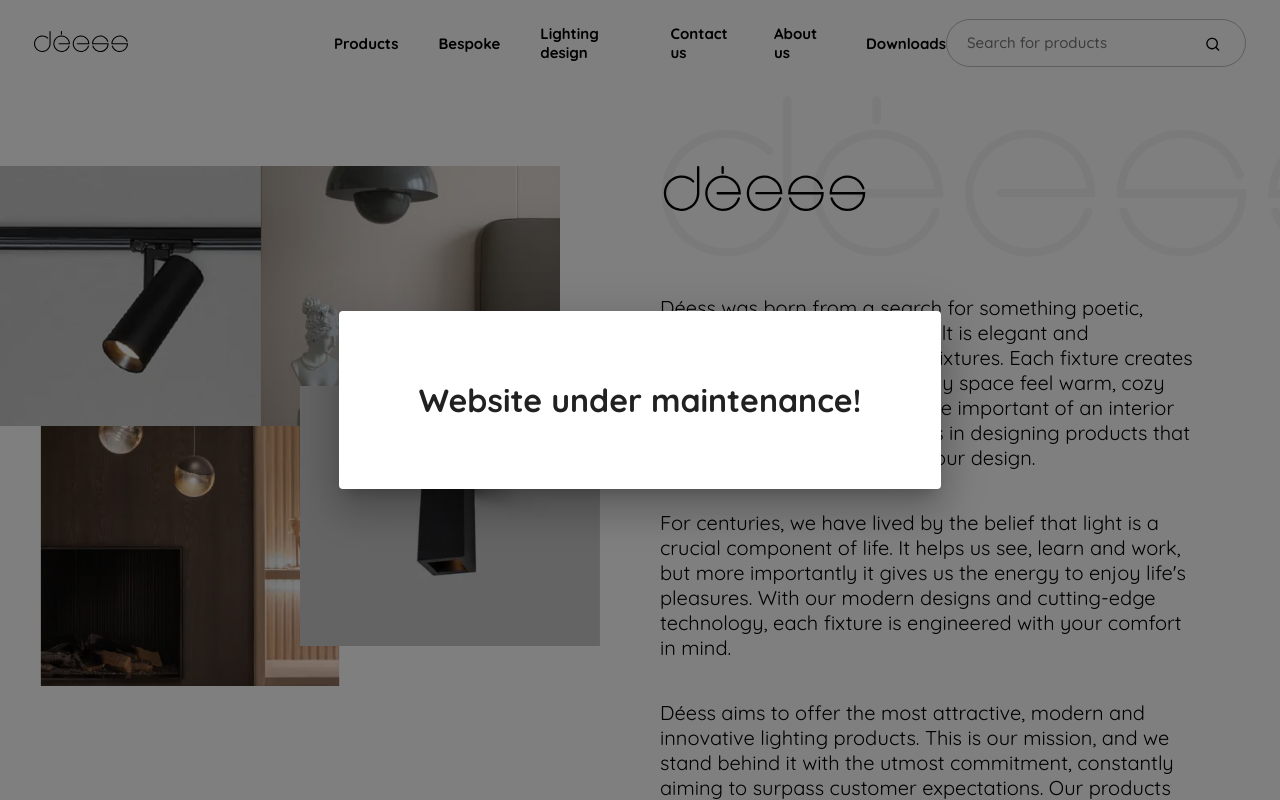
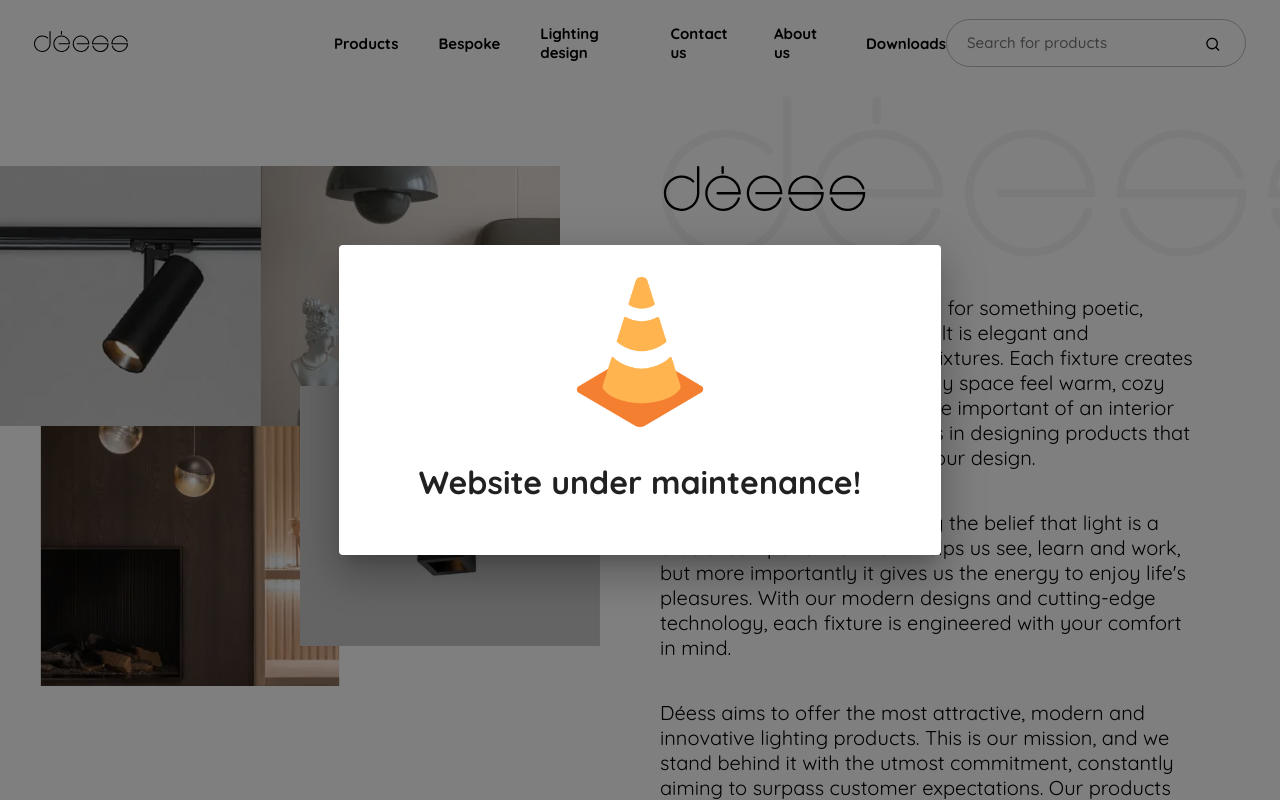
Before and after one commit to dmccorp/deess-website, a Next.js app: page /about-us in a window 1280 px wide. Shown: the top 800 px of the page. Built offline with nearby package versions, Linux system fonts and the light colour scheme.

Commit message:
wip icon

```diff
--- a/components/shared/Layout/index.js
+++ b/components/shared/Layout/index.js
@@ -8,6 +8,7 @@ import social from "./social";
 import search from "./search.svg";
 import classNames from "classnames";
 import { Dialog } from "@mui/material";
+import cone from "assets/cone.png";
 
 const socialIcons = [
   { href: "", name: "Twitter", img: social.twitter },
@@ -27,7 +28,12 @@ export default function Layout({ children, fixedHead }) {
       >
         <Link href="/">
           <div className={styles.logo}>
-            <Image src={fixedHead ? lightLogo.src : logo.src} width={94} height={21} alt="Deess Logo" />
+            <Image
+              src={fixedHead ? lightLogo.src : logo.src}
+              width={94}
+              height={21}
+              alt="Deess Logo"
+            />
           </div>
         </Link>
         <div className={styles.menu}>
@@ -128,7 +134,8 @@ export default function Layout({ children, fixedHead }) {
         </div>
       </footer>
       <Dialog open maxWidth>
-        <div style={{ padding: "3rem 5rem", textAlign: "center" }}>
+        <div style={{ padding: "2rem 5rem", textAlign: "center" }}>
+          <img src={cone.src} alt="Work in progress" style={{ height: '150px', marginBottom: '10px' }} />
           <h1>Website under maintenance!</h1>
         </div>
       </Dialog>
```
Also changed, not shown: assets/cone.png (added).
